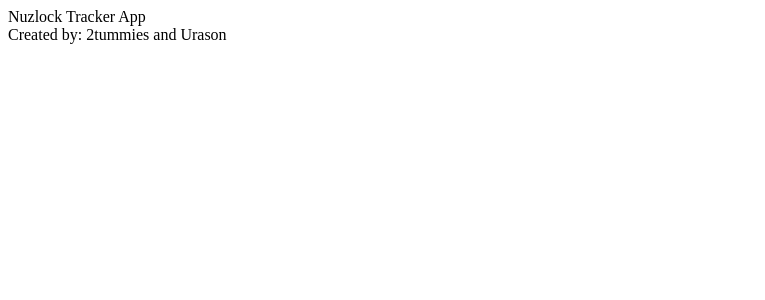
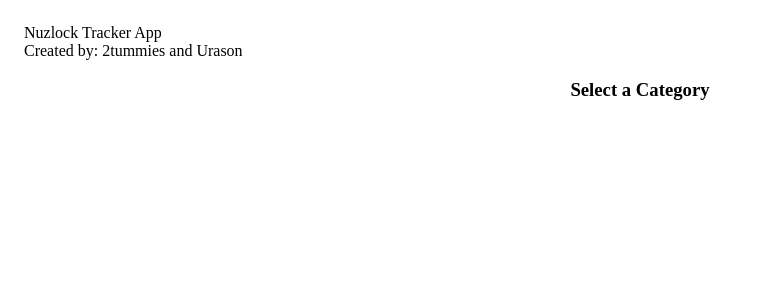
Before and after one commit to 2tummies/nuzlocke-tracker, a React (Create React App) app in the folder React/: page / in a window 1280 px wide. Shown: the top 300 px of the page, without its empty margins (0-765 px from the left). Built offline with nearby package versions, Linux system fonts and the light colour scheme.

Commit message:
moved App.js and updated index import, added folders for structure and base files for some sections, created initial Styles folder and global styles files, added a couplee for filler

```diff
--- /dev/null
+++ b/React/src/App.js
@@ -0,0 +1,16 @@
+// components
+import PageHeader from './components/PageHeader'
+import Home from './pages/Home'
+import PageFooter from './components/PageFooter'
+
+const App = () => {
+  return (
+    <>
+      <PageHeader />
+      <Home />
+      <PageFooter />
+    </>
+  )
+}
+
+export default App
--- a/React/src/components/App.js
+++ /dev/null
@@ -1,13 +0,0 @@
-// components
-// TODO: import component here, use this format ' import ComponentName from './FileName' '
-import PageHeader from "./PageHeader"
-
-const App = () => {
-  return (
-    <>
-      <PageHeader />
-    </>
-  )
-}
-
-export default App
--- /dev/null
+++ b/React/src/components/CategoryWrapper.js
@@ -0,0 +1,24 @@
+// styles
+import '../styles/GlobalStyles.css'
+
+const CategoryWrapper = () => {
+    // const categories = [
+    //     'Gen 1',
+    //     'Gen 2',
+    //     'Gen 3',
+    //     'Gen 4',
+    //     'Gen 5',
+    //     'Gen 6',
+    //     'Gen 7',
+    //     'Gen 8',
+    //     'Gen 9',
+    //     'Custom Games'
+    // ]
+    return (
+        <>
+            <h3 class='section-header'>Select a Category</h3>
+        </>
+    )
+}
+
+export default CategoryWrapper
--- /dev/null
+++ b/React/src/components/HomePageHeader.js
@@ -0,0 +1,10 @@
+const HomePageHeader = () => {
+    return (
+        <>
+            <div>Nuzlock Tracker App</div>
+            <div>Created by: 2tummies and Urason</div>
+        </>
+    )
+}
+
+export default HomePageHeader
--- /dev/null
+++ b/React/src/components/PageFooter.js
@@ -0,0 +1,8 @@
+const PageFooter = () => {
+    return (
+        <>
+        </>
+    )
+}
+
+export default PageFooter
--- a/React/src/components/PageHeader.js
+++ b/React/src/components/PageHeader.js
@@ -1,8 +1,6 @@
 const PageHeader = () => {
     return (
         <>
-            <div>Nuzlock Tracker App</div>
-            <div>Created by: 2tummies and Urason</div>
         </>
     )
 }
--- a/React/src/index.js
+++ b/React/src/index.js
@@ -1,6 +1,6 @@
 import React from 'react'
 import ReactDOM from 'react-dom/client'
-import App from './components/App'
+import App from './App'
 
 const root = ReactDOM.createRoot(document.getElementById('root'));
 root.render(
--- /dev/null
+++ b/React/src/pages/Home.js
@@ -0,0 +1,17 @@
+// components
+import HomePageHeader from "../components/HomePageHeader"
+import CategoryWrapper from "../components/CategoryWrapper"
+
+// styles
+import '../styles/GlobalStyles.css'
+
+const Home = () => {
+    return (
+        <div class='page-container'>
+            <HomePageHeader />
+            <CategoryWrapper />
+        </div>
+    )
+}
+
+export default Home
--- /dev/null
+++ b/React/src/styles/GlobalStyles.css
@@ -0,0 +1,7 @@
+.page-container {
+    padding: 1rem
+}
+
+.section-header {
+    text-align: center;
+}
```
